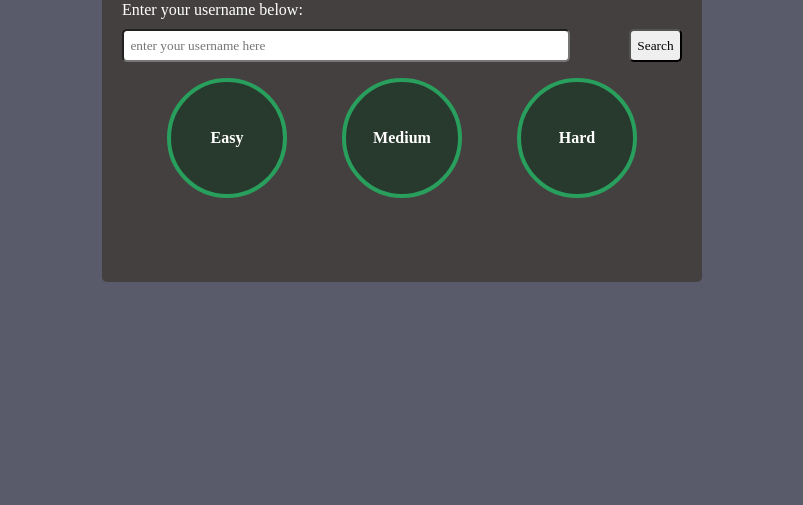
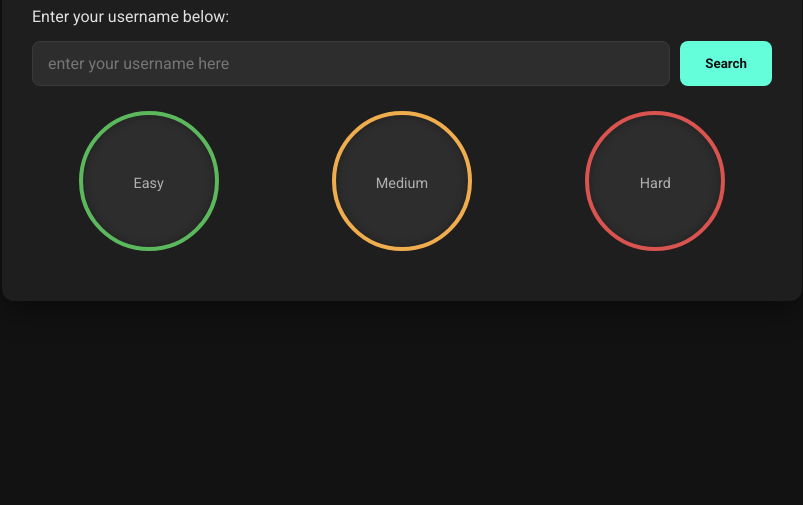
Before and after one commit to 1-Me-Abhi/leetCode-Metrics, a plain HTML site: page index.html in a window 1280 px wide. Shown: the part 295-800 px from the top of the page, without its empty margins (238-1041 px from the left). Drawn offline with Linux system fonts and the light colour scheme.

Commit message:
css update

```diff
--- a/style.css
+++ b/style.css
@@ -1,104 +1,176 @@
-*{
+@import url('https://fonts.googleapis.com/css2?family=Roboto:wght@400;700&display=swap');
+
+/* Global Styles */
+* {
     margin: 0;
     padding: 0;
     box-sizing: border-box;
-    font-family: 'Times New Roman', Times, serif;
+    font-family: 'Roboto', sans-serif;
 }
 
-body{
-    background-color: rgb(89, 90, 106);
-    color:white;
+body {
+    background-color: #121212;
+    color: #E0E0E0;
     height: 100vh;
     display: flex;
     justify-content: center;
     align-items: center;
 }
 
-.container{
+.container {
+    /* Main container styling to match your HTML */
     display: flex;
     flex-direction: column;
-    gap: 1rem;
-    background-color: rgb(69, 64, 64);
-    padding: 20px;
-    border-radius: 5px;
-    width: 50%;
-    max-width: 600px;
+    gap: 25px;
+    background-color: #1E1E1E;
+    padding: 30px;
+    border-radius: 12px;
+    width: 90%;
+    max-width: 800px;
+    box-shadow: 0 10px 30px rgba(0, 0, 0, 0.4);
 }
 
-h1{
-    font-size: 2rem;
+h1 {
+    font-size: 2.2rem;
+    font-weight: 700;
+    text-align: center;
 }
 
-.user-container{
+/* User Input Section */
+.user-container {
     display: flex;
     flex-direction: column;
-    gap: 10px;
-    justify-content: start;
+    gap: 15px;
 }
 
-.user-input-container{
+.user-input-container {
     display: flex;
-    justify-content: space-between;
-}
-
-#user-input{
-    width: 80%;
-    padding: 0.4rem;
-    border-radius: 5px;
-}
-
-#search-btn{
-    padding: 0.4rem;
-    border-radius: 5px;
-}
-
-.circle{
-    width: 120px;
-    height: 120px;
-    border-radius: 50%;
-    border: 4px solid #299f5d;
-    position: relative;
-    display: flex;
-    align-items: center;
-    justify-content: center;
-    font-size: 1 rem;
-    color: white;
-    font-weight: 700;
-    background: conic-gradient(#299f5d var(--progress-degree, 0%), #283a2e 0%);
-    flex-direction: column;
-}
-.circle span{
-    position: relative;
-    z-index: 2;
-}
-
-.progress{
-    display: flex;
-    flex-direction: row;
-    justify-content: space-evenly;
-    flex-wrap: wrap;
     gap: 10px;
 }
 
-.stats-cards{
-    margin-top: 2rem;
-    margin-bottom: 2rem;
-    display: flex;
-    flex-wrap: wrap;
-    gap: 10px;
-    justify-content: space-evenly;
+#user-input {
+    flex-grow: 1;
+    padding: 12px 15px;
+    border-radius: 8px;
+    background-color: #2D2D2D;
+    border: 1px solid #3A3A3A;
+    color: #E0E0E0;
+    font-size: 1rem;
+    outline: none;
+    transition: border-color 0.3s ease;
 }
 
-h4{
-    font-size: 1rem;
+#user-input:focus {
+    border-color: #64FFDA; /* Neon green focus color */
 }
 
-.card{
-    background-color: rgb(230, 146, 44);
-    width: 40%;
-    max-width: 290px;
-    padding: 10px;
-    border-radius: 10px;
-    font-size: 1rem;
-    min-height: 4rem;
+#search-btn {
+    padding: 12px 25px;
+    border-radius: 8px;
+    background-color: #64FFDA;
+    color: #121212;
+    border: none;
+    font-weight: 700;
+    cursor: pointer;
+    transition: background-color 0.3s ease, transform 0.2s ease;
 }
+
+#search-btn:hover {
+    background-color: #55EED0;
+    transform: translateY(-2px);
+}
+
+/* Progress Circles Section */
+.stats-container {
+    display: flex;
+    flex-direction: column;
+    gap: 20px;
+}
+
+.progress {
+    display: flex;
+    justify-content: space-around;
+    flex-wrap: wrap;
+    gap: 20px;
+}
+
+.circle {
+    /* Common styles for all circle elements */
+    width: 140px;
+    height: 140px;
+    border-radius: 50%;
+    position: relative;
+    display: flex;
+    flex-direction: column;
+    align-items: center;
+    justify-content: center;
+    box-shadow: inset 0 0 10px rgba(0, 0, 0, 0.3);
+}
+
+.circle span {
+    font-size: 1.5rem;
+    font-weight: 700;
+    margin-bottom: 5px;
+}
+
+.circle p {
+    font-size: 0.9rem;
+    font-weight: 400;
+    color: #B0B0B0;
+}
+
+/* Individual Progress Circle Colors */
+.easy-progress {
+    border: 4px solid #5cb85c;
+    background: conic-gradient(#5cb85c var(--progress-degree, 0%), #2D2D2D 0%);
+}
+
+.easy-progress span {
+    color: #5cb85c;
+}
+
+.medium-progress {
+    border: 4px solid #f0ad4e;
+    background: conic-gradient(#f0ad4e var(--progress-degree, 0%), #2D2D2D 0%);
+}
+
+.medium-progress span {
+    color: #f0ad4e;
+}
+
+.hard-progress {
+    border: 4px solid #d9534f;
+    background: conic-gradient(#d9534f var(--progress-degree, 0%), #2D2D2D 0%);
+}
+
+.hard-progress span {
+    color: #d9534f;
+}
+
+/* Stats Cards Section */
+.stats-cards {
+    display: grid;
+    grid-template-columns: repeat(auto-fit, minmax(200px, 1fr));
+    gap: 20px;
+}
+
+.stat-card {
+    /* Assuming you'll add this class with JS */
+    background-color: #2D2D2D;
+    color: #E0E0E0;
+    padding: 20px;
+    border-radius: 8px;
+    box-shadow: 0 4px 10px rgba(0, 0, 0, 0.3);
+    transition: transform 0.2s ease, box-shadow 0.2s ease;
+}
+
+.stat-card:hover {
+    transform: translateY(-5px);
+    box-shadow: 0 8px 20px rgba(0, 0, 0, 0.4);
+}
+
+.stat-card h4 {
+    font-size: 1.1rem;
+    margin-bottom: 5px;
+    color: #64FFDA;
+}
```
